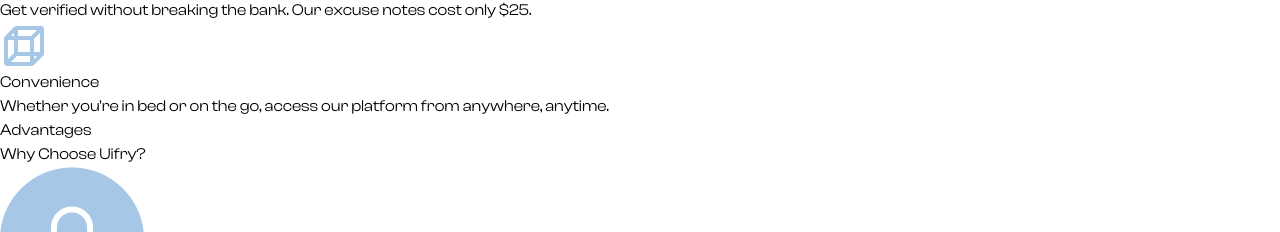
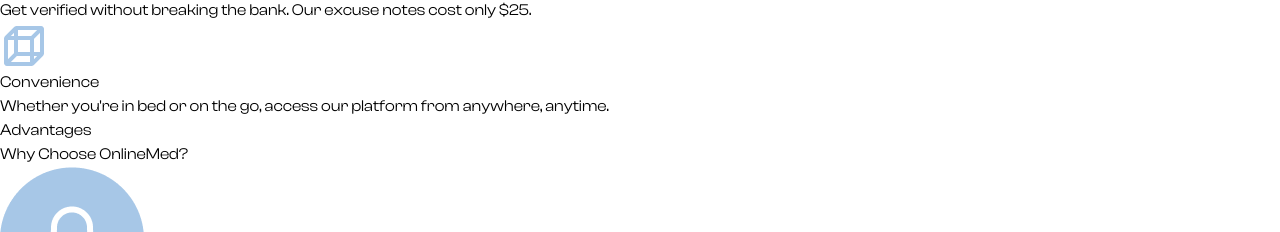
Before and after one commit to tothemoon2k/OnlineMedFront, a React (Vite) app: page / in a window 1280 px wide. Shown: the part 4173-4405 px from the top of the page. Built offline with nearby package versions, Linux system fonts and the light colour scheme.

Commit message:
Small copy revision

```diff
--- a/src/Landing.jsx
+++ b/src/Landing.jsx
@@ -88,7 +88,7 @@ const Landing = () => {
                 <div className='w-full md:w-1/2 flex justify-end'>
                     <div className='md:w-[90%]'>
                         <p className='text-[#A7C7E7] text-lg'>Advantages</p>
-                        <h2 className='font-semibold text-4xl'>Why Choose Uifry?</h2>
+                        <h2 className='font-semibold text-4xl'>Why Choose OnlineMed?</h2>
 
                         <div className='pt-7'>
                             <span className='flex items-center gap-4 mb-2'>
```
